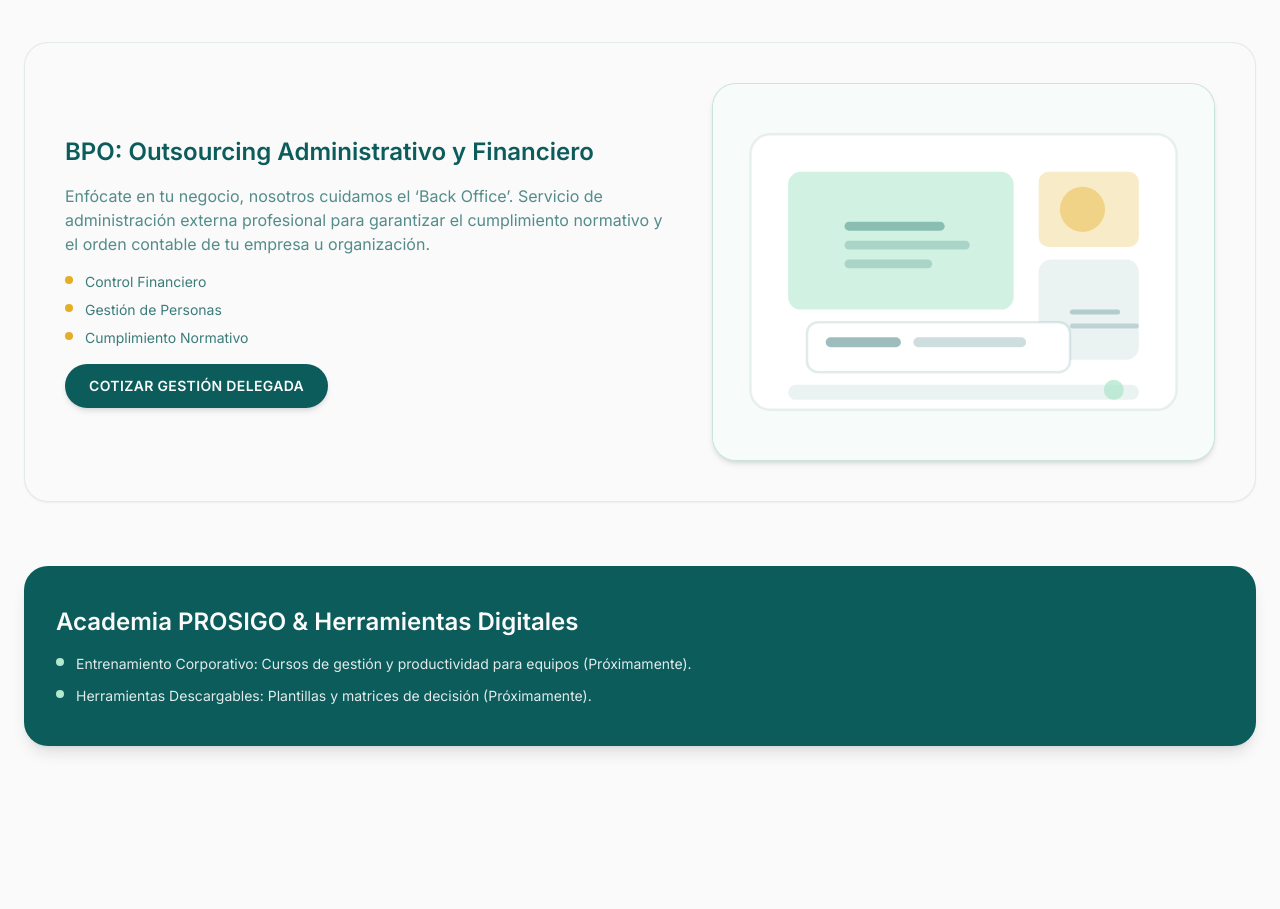
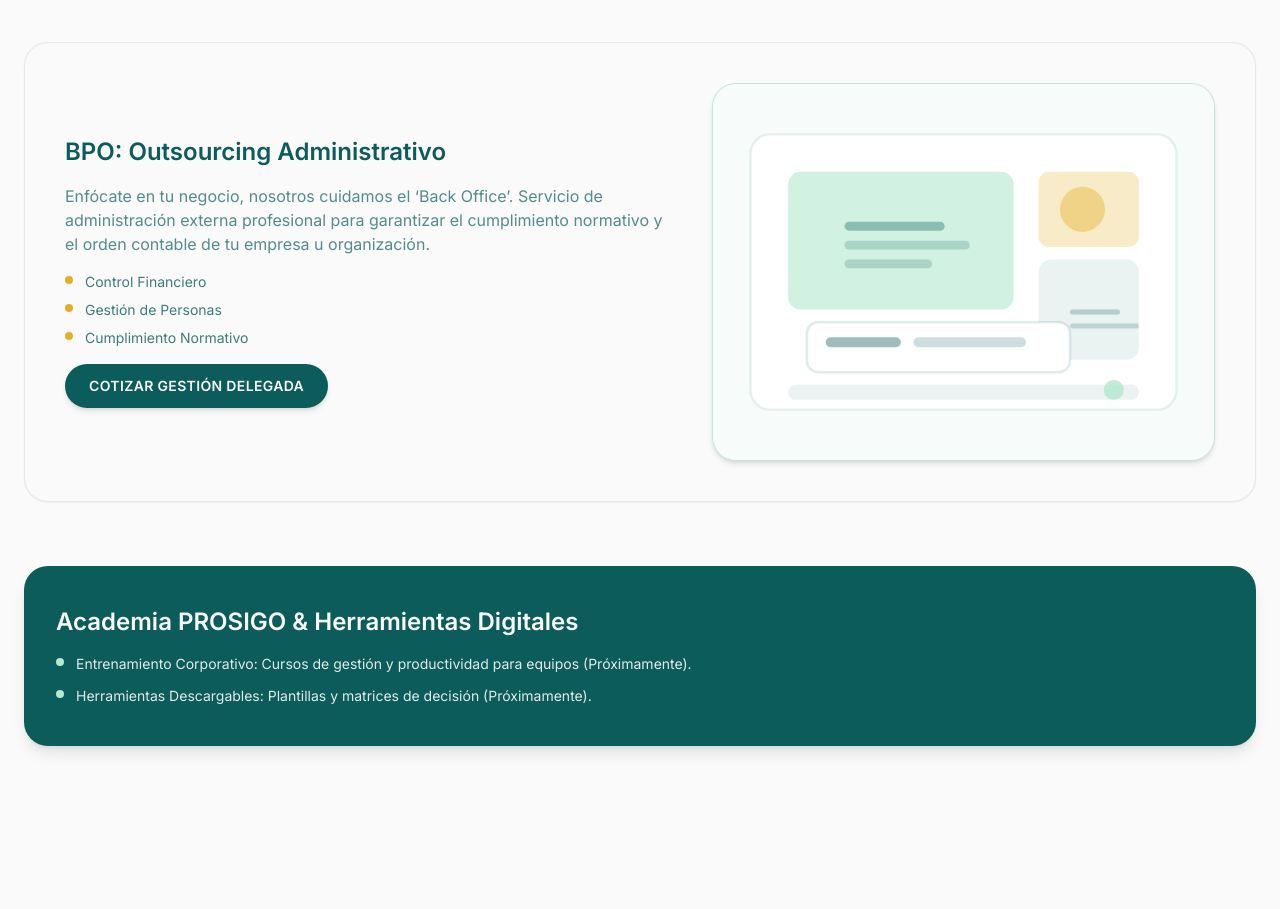
Before and after one commit to medinabenjamin/landing_page_test, a Next.js app: page / in a window 1280 px wide. Shown: the part 1820-2729 px from the top of the page. Built offline with nearby package versions, Linux system fonts and the light colour scheme.

Commit message:
Update BPO card title

```diff
--- a/src/components/ServicesSection.tsx
+++ b/src/components/ServicesSection.tsx
@@ -146,7 +146,7 @@
         <div className="grid items-center gap-8 rounded-3xl border border-brand/10 bg-base p-8 shadow-sm md:grid-cols-[1.1fr_0.9fr] md:p-10">
           <div className="order-last flex flex-col gap-4 md:order-first">
             <h3 className="text-2xl font-semibold text-brand">
-              BPO: Outsourcing Administrativo y Financiero
+              BPO: Outsourcing Administrativo
             </h3>
             <p className="text-base text-brand/70">
               Enfócate en tu negocio, nosotros cuidamos el ‘Back Office’.
```
